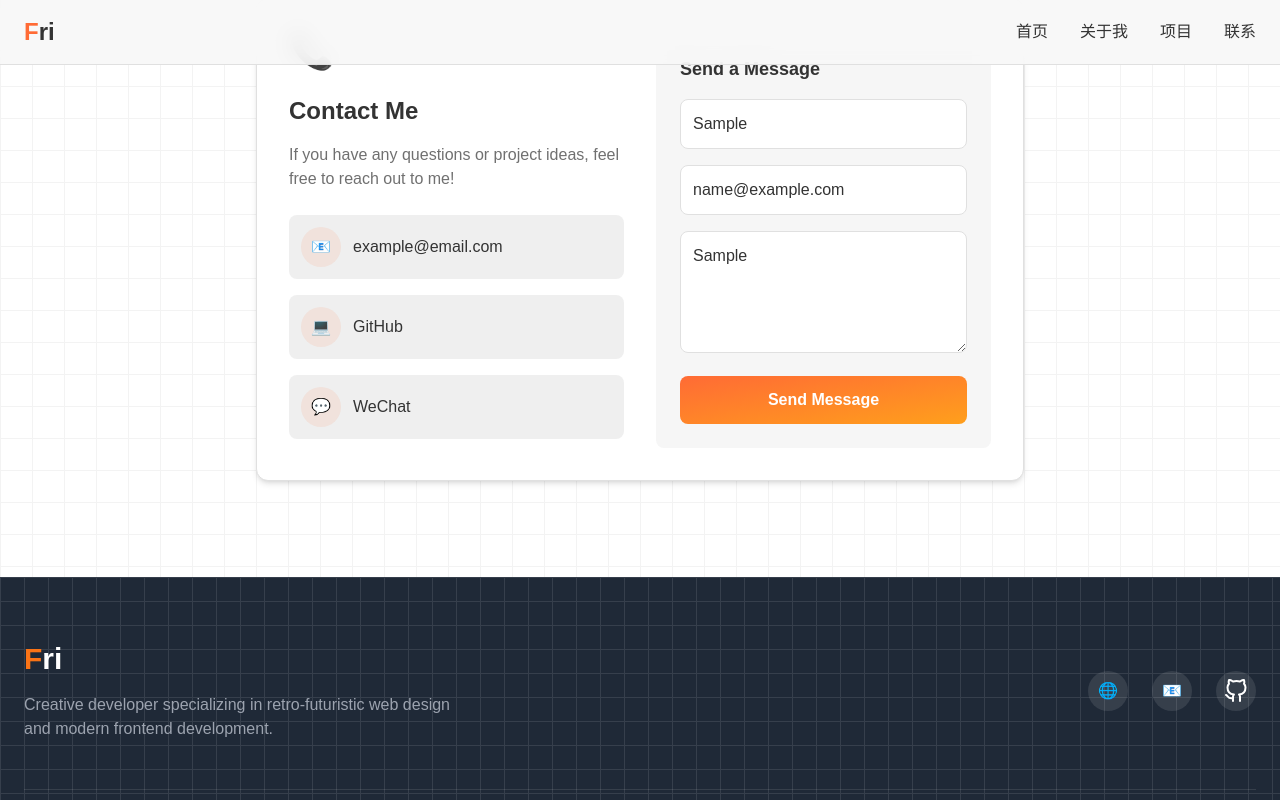
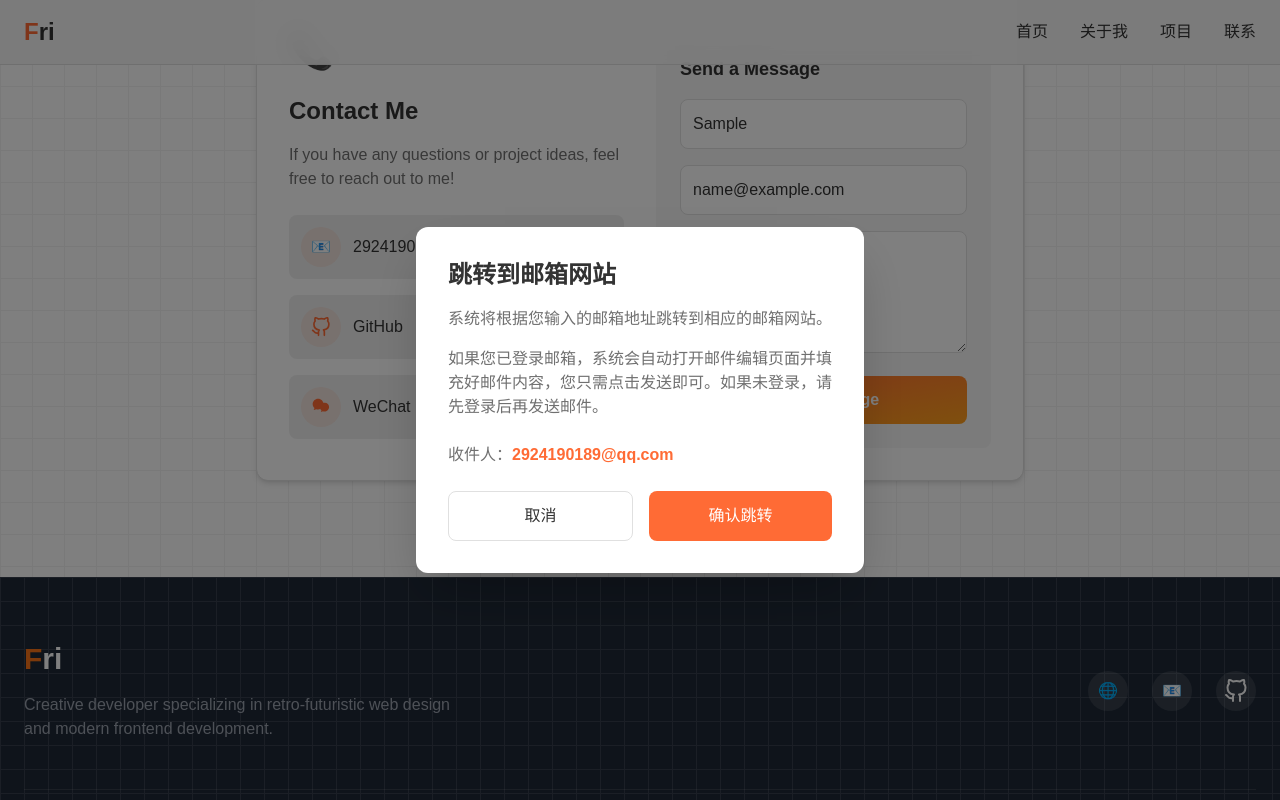
Before and after one commit to logicore-full/vibe_coding_project, a React (Vite) app in the folder Portfolio/: page / in a window 1280 px wide. Both pictures are taken after typing "Sample", "name@example.com", "Sample" into the empty fields and a click on the button "Send Message". Shown: the part 2570-3370 px from the top of the page. Built offline with nearby package versions, Linux system fonts and the light colour scheme.

Commit message:
联系方式跳转邮箱网站

```diff
--- a/Portfolio/src/components/Contact.tsx
+++ b/Portfolio/src/components/Contact.tsx
@@ -1,6 +1,97 @@
 import { motion } from 'framer-motion';
+import { useState } from 'react';
 
 const Contact = () => {
+  const [formData, setFormData] = useState({
+    name: '',
+    email: '',
+    message: ''
+  });
+
+  const [showModal, setShowModal] = useState(false);
+
+  const handleInputChange = (e: React.ChangeEvent<HTMLInputElement | HTMLTextAreaElement>) => {
+    const { name, value } = e.target;
+    setFormData(prev => ({
+      ...prev,
+      [name]: value
+    }));
+  };
+
+  const getEmailProviderUrl = (email: string, subject: string, body: string) => {
+    const domain = email.split('@')[1]?.toLowerCase();
+    if (!domain) return null;
+
+    const encodedSubject = encodeURIComponent(subject);
+    const encodedBody = encodeURIComponent(body);
+    const recipient = '2924190189@qq.com';
+
+    // 为不同邮箱网站构建特定URL，实现自动编辑邮件内容的功能
+    const providerMap: { [key: string]: string } = {
+      'qq.com': `https://mail.qq.com/cgi-bin/qm_share?t=qm_mailme&email=${recipient}?subject=${encodedSubject}&body=${encodedBody}`,
+      '163.com': `https://mail.163.com/js6/main.jsp?sid=&df=mail163_letter#module=read.ReadModule%7C%7B%22area%22%3A%22compose%22%2C%22to%22%3A%22${recipient}%22%2C%22subject%22%3A%22${encodedSubject}%22%2C%22content%22%3A%22${encodedBody}%22%7D`,
+      '126.com': `https://mail.126.com/js6/main.jsp?sid=&df=mail126_letter#module=read.ReadModule%7C%7B%22area%22%3A%22compose%22%2C%22to%22%3A%22${recipient}%22%2C%22subject%22%3A%22${encodedSubject}%22%2C%22content%22%3A%22${encodedBody}%22%7D`,
+      'gmail.com': `https://mail.google.com/mail/u/0/?fs=1&to=${recipient}&su=${encodedSubject}&body=${encodedBody}&tf=cm`,
+      'outlook.com': `https://outlook.live.com/mail/0/deeplink/compose?to=${recipient}&subject=${encodedSubject}&body=${encodedBody}`,
+      'hotmail.com': `https://outlook.live.com/mail/0/deeplink/compose?to=${recipient}&subject=${encodedSubject}&body=${encodedBody}`,
+      'sina.com': `https://mail.sina.com.cn/#module=write.WritemailModule%7C%7B%22type%22%3A%22new%22%2C%22isTemplate%22%3Afalse%2C%22to%22%3A%22${recipient}%22%2C%22subject%22%3A%22${encodedSubject}%22%2C%22content%22%3A%22${encodedBody}%22%7D`,
+      'sohu.com': `https://mail.sohu.com/app/sendmail?to=${recipient}&subject=${encodedSubject}&content=${encodedBody}`,
+      'foxmail.com': `https://mail.foxmail.com/js6/main.jsp?sid=&df=foxmail#module=read.ReadModule%7C%7B%22area%22%3A%22compose%22%2C%22to%22%3A%22${recipient}%22%2C%22subject%22%3A%22${encodedSubject}%22%2C%22content%22%3A%22${encodedBody}%22%7D`
+    };
+
+    return providerMap[domain] || null;
+  };
+
+  const handleSendEmail = () => {
+    const { name, email, message } = formData;
+
+    if (!name || !email || !message) {
+      alert('请填写所有必填字段');
+      return;
+    }
+
+    setShowModal(true);
+  };
+
+  const handleConfirmSend = () => {
+    const { name, email, message } = formData;
+
+    // 构建邮件主题和正文
+    const subject = `Message from ${name}`;
+    const body = `From: ${name}\nEmail: ${email}\n\nMessage:\n${message}`;
+
+    // 获取对应邮箱网站的URL（包含自动编辑邮件内容的参数）
+    const emailProviderUrl = getEmailProviderUrl(email, subject, body);
+
+    if (emailProviderUrl) {
+      try {
+        // 打开对应邮箱网站
+        const openedWindow = window.open(emailProviderUrl, '_blank');
+
+        if (!openedWindow) {
+          alert('无法打开邮箱网站，请检查您的浏览器设置是否允许弹出窗口。');
+        } else {
+          // 延迟提示用户
+          setTimeout(() => {
+            alert('系统已打开您的邮箱网站。\n\n如果您已登录邮箱，系统会自动打开邮件编辑页面并填充内容。如果未登录，请先登录后再发送邮件。\n\n提示：邮箱网站可能会有一些资源加载错误，这是正常现象，不影响您发送邮件。');
+          }, 1000);
+        }
+      } catch (error) {
+        console.error('打开邮箱网站时出错:', error);
+        alert('打开邮箱网站时出错，请手动登录邮箱发送邮件给 2924190189@qq.com');
+      }
+    } else {
+      // 如果无法识别邮箱服务商，提示用户手动登录邮箱发送邮件
+      alert('无法识别您的邮箱服务商，请手动登录邮箱发送邮件给 2924190189@qq.com');
+    }
+
+    setShowModal(false);
+  };
+
+  const handleCancelSend = () => {
+    setShowModal(false);
+  };
+
   return (
     <section id="contact" className="py-24 bg-white relative">
       {/* Background grid effect */}
@@ -47,11 +138,11 @@ const Contact = () => {
                     <div className="w-10 h-10 bg-retro-orange/10 rounded-full flex items-center justify-center text-retro-orange">
                       📧
                     </div>
-                    <span className="text-retro-dark">example@email.com</span>
+                    <span className="text-retro-dark">2924190189@qq.com</span>
                   </motion.a>
 
                   <motion.a
-                    href="https://github.com"
+                    href="https://github.com/logicore-full"
                     target="_blank"
                     rel="noopener noreferrer"
                     whileHover={{ scale: 1.03, x: 5 }}
@@ -59,21 +150,29 @@ const Contact = () => {
                     className="flex items-center gap-3 p-3 bg-retro-gray/50 rounded-lg hover:bg-retro-orange/10 transition-colors duration-300"
                   >
                     <div className="w-10 h-10 bg-retro-orange/10 rounded-full flex items-center justify-center text-retro-orange">
-                      💻
+                      <svg xmlns="http://www.w3.org/2000/svg" width="20" height="20" viewBox="0 0 24 24" fill="none" stroke="currentColor" strokeWidth="2" strokeLinecap="round" strokeLinejoin="round">
+                        <path d="M9 19c-5 1.5-5-2.5-7-3m14 6v-3.87a3.37 3.37 0 0 0-.94-2.61c3.14-.35 6.44-1.54 6.44-7A5.44 5.44 0 0 0 20 4.77 5.07 5.07 0 0 0 19.91 1S18.73.65 16 2.48a13.38 13.38 0 0 0-7 0C6.27.65 5.09 1 5.09 1A5.07 5.07 0 0 0 5 4.77a5.44 5.44 0 0 0-1.5 3.78c0 5.42 3.3 6.61 6.44 7A3.37 3.37 0 0 0 9 18.13V22"></path>
+                      </svg>
                     </div>
                     <span className="text-retro-dark">GitHub</span>
                   </motion.a>
 
-                  <motion.div
+                  <motion.a
+                    href="https://login.weixin.qq.com/"
+                    target="_blank"
+                    rel="noopener noreferrer"
                     whileHover={{ scale: 1.03, x: 5 }}
                     transition={{ type: "spring", stiffness: 400, damping: 10 }}
                     className="flex items-center gap-3 p-3 bg-retro-gray/50 rounded-lg hover:bg-retro-orange/10 transition-colors duration-300"
                   >
                     <div className="w-10 h-10 bg-retro-orange/10 rounded-full flex items-center justify-center text-retro-orange">
-                      💬
+                      <svg xmlns="http://www.w3.org/2000/svg" width="20" height="20" viewBox="0 0 24 24" fill="currentColor">
+                        <path d="M8.5 2C4.9 2 2 4.9 2 8.5c0 1.9.8 3.6 2.1 4.8-.2.7-.5 1.5-.9 2.2 1-.1 2-.4 2.9-.9.8.3 1.7.4 2.4.4 3.6 0 6.5-2.9 6.5-6.5S12.1 2 8.5 2z"/>
+                        <path d="M16.5 7C13.5 7 11 9.5 11 12.5c0 1.5.6 2.8 1.6 3.8-.2.5-.4 1.1-.7 1.6.8-.1 1.6-.3 2.3-.7.6.2 1.3.3 2 .3 3 0 5.5-2.5 5.5-5.5S19.5 7 16.5 7z"/>
+                      </svg>
                     </div>
                     <span className="text-retro-dark">WeChat</span>
-                  </motion.div>
+                  </motion.a>
                 </div>
               </div>
 
@@ -84,6 +183,9 @@ const Contact = () => {
                     <div>
                       <input
                         type="text"
+                        name="name"
+                        value={formData.name}
+                        onChange={handleInputChange}
                         placeholder="Your Name"
                         className="w-full p-3 border border-retro-gray rounded-lg focus:outline-none focus:border-retro-orange focus:ring-2 focus:ring-retro-orange/20 transition-all duration-300"
                       />
@@ -91,12 +193,18 @@ const Contact = () => {
                     <div>
                       <input
                         type="email"
+                        name="email"
+                        value={formData.email}
+                        onChange={handleInputChange}
                         placeholder="Your Email"
                         className="w-full p-3 border border-retro-gray rounded-lg focus:outline-none focus:border-retro-orange focus:ring-2 focus:ring-retro-orange/20 transition-all duration-300"
                       />
                     </div>
                     <div>
                       <textarea
+                        name="message"
+                        value={formData.message}
+                        onChange={handleInputChange}
                         placeholder="Your Message"
                         rows={4}
                         className="w-full p-3 border border-retro-gray rounded-lg focus:outline-none focus:border-retro-orange focus:ring-2 focus:ring-retro-orange/20 transition-all duration-300"
@@ -106,6 +214,7 @@ const Contact = () => {
                       whileHover={{ scale: 1.05 }}
                       whileTap={{ scale: 0.98 }}
                       type="button"
+                      onClick={handleSendEmail}
                       className="w-full retro-button"
                     >
                       Send Message
@@ -117,6 +226,42 @@ const Contact = () => {
           </motion.div>
         </div>
       </div>
+
+      {showModal && (
+        <div className="fixed inset-0 bg-black/50 flex items-center justify-center z-50">
+          <motion.div
+            initial={{ opacity: 0, scale: 0.9 }}
+            animate={{ opacity: 1, scale: 1 }}
+            exit={{ opacity: 0, scale: 0.9 }}
+            className="bg-white rounded-xl p-8 max-w-md w-full mx-4 shadow-2xl"
+          >
+            <h3 className="text-2xl font-bold text-retro-dark mb-4">跳转到邮箱网站</h3>
+            <p className="text-retro-dark/70 mb-4">
+              系统将根据您输入的邮箱地址跳转到相应的邮箱网站。
+            </p>
+            <p className="text-retro-dark/70 mb-6">
+              如果您已登录邮箱，系统会自动打开邮件编辑页面并填充好邮件内容，您只需点击发送即可。如果未登录，请先登录后再发送邮件。
+            </p>
+            <p className="text-retro-dark/70 mb-6">
+              收件人：<span className="font-bold text-retro-orange">2924190189@qq.com</span>
+            </p>
+            <div className="flex gap-4">
+              <button
+                onClick={handleCancelSend}
+                className="flex-1 px-6 py-3 border border-retro-gray rounded-lg text-retro-dark hover:bg-retro-gray/10 transition-colors duration-300"
+              >
+                取消
+              </button>
+              <button
+                onClick={handleConfirmSend}
+                className="flex-1 px-6 py-3 bg-retro-orange text-white rounded-lg hover:bg-retro-orange/90 transition-colors duration-300"
+              >
+                确认跳转
+              </button>
+            </div>
+          </motion.div>
+        </div>
+      )}
     </section>
   );
 };
--- a/Portfolio/src/components/Footer.tsx
+++ b/Portfolio/src/components/Footer.tsx
@@ -62,7 +62,7 @@ const Footer = () => {
         </div>
 
         <div className="border-t border-white/10 mt-12 pt-8 flex flex-col md:flex-row justify-between items-center gap-4">
-          <p className="text-gray-400 text-sm">© 2024 Fri. All rights reserved.</p>
+          <p className="text-gray-400 text-sm">© 2026 Fri. All rights reserved.</p>
           <div className="flex gap-6 text-sm text-gray-400">
             <a href="#" className="hover:text-orange-500 transition-colors duration-300">Privacy Policy</a>
             <a href="#" className="hover:text-orange-500 transition-colors duration-300">Terms of Service</a>
```
Also changed, not shown: 1 other file (tests, documents, lock files or other folders).
